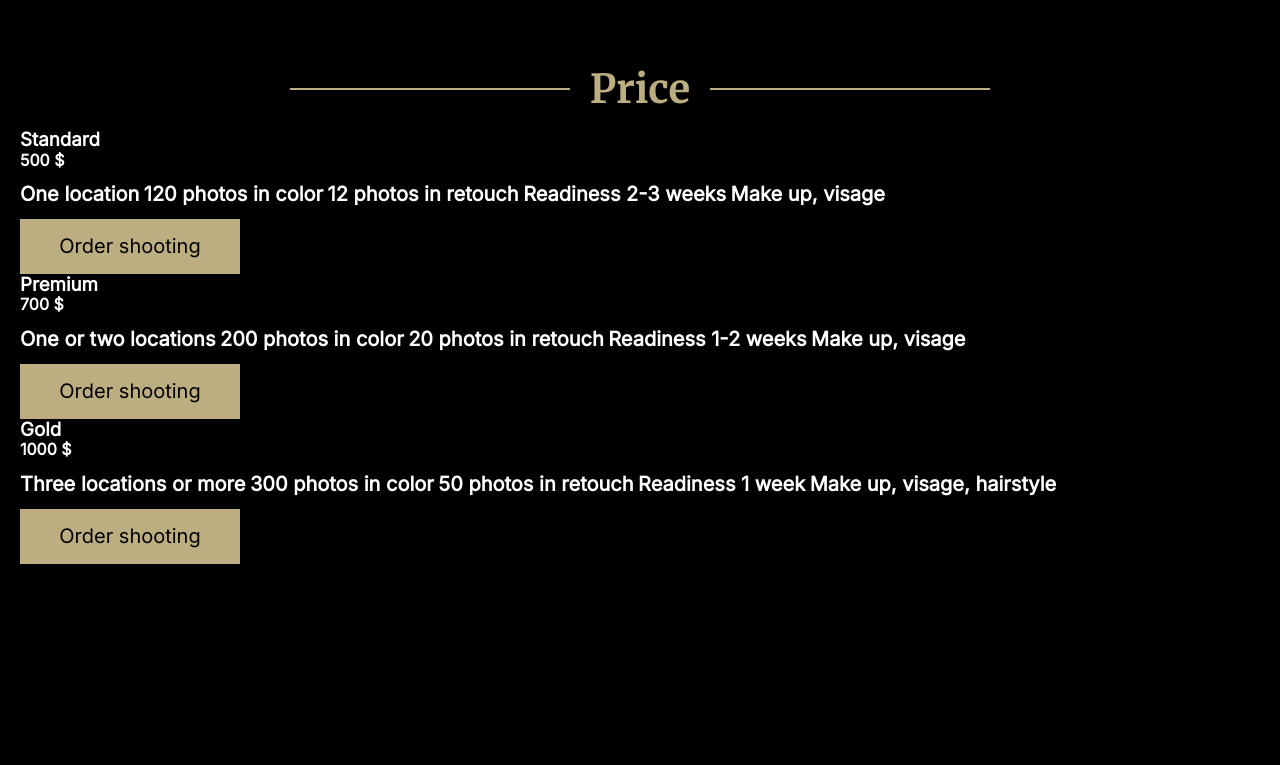
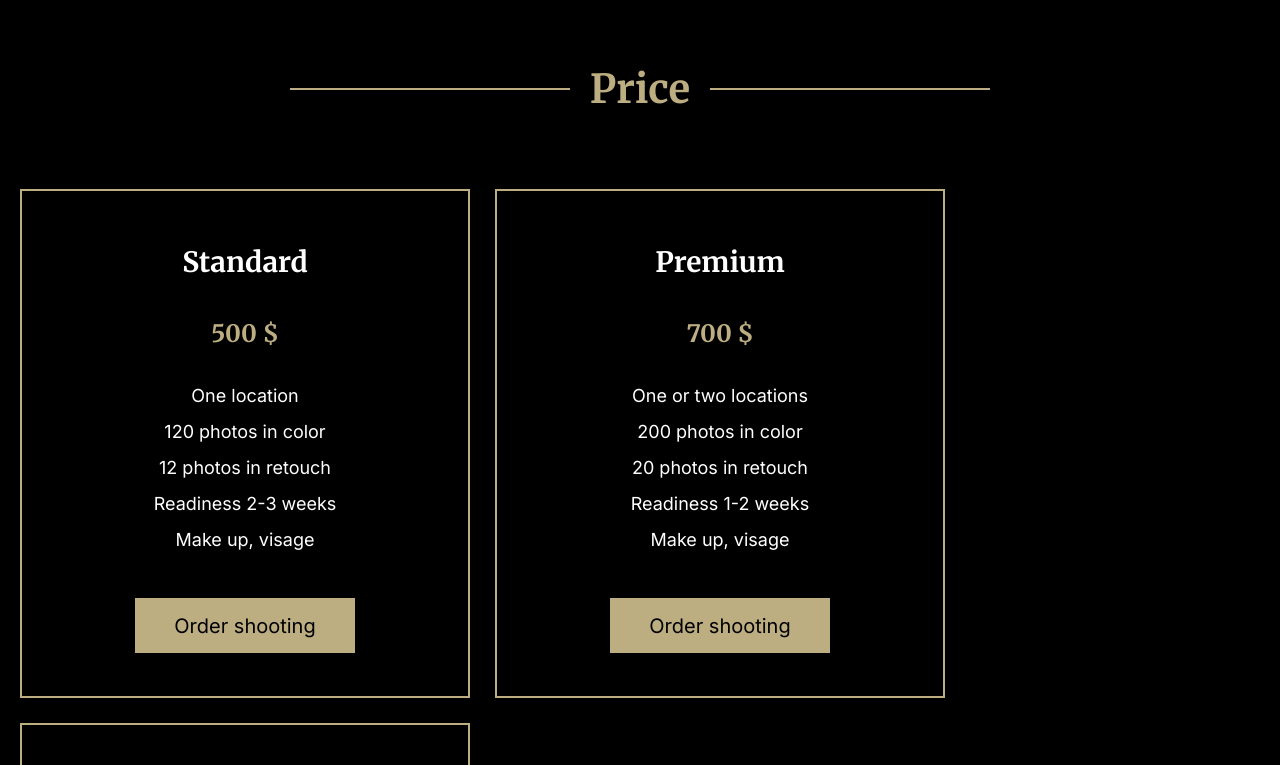
Before and after one commit to artpotlov/rss-preschool-course-projects, a plain HTML site: page portfolio/index.html in a window 1280 px wide. Shown: the part 4000-4765 px from the top of the page. Before the commit the page ends 4564 px from the top, so only its background shows below. Drawn offline with Linux system fonts and the light colour scheme.

Commit message:
feat: add styles for price section

```diff
--- a/portfolio/styles/style.css
+++ b/portfolio/styles/style.css
@@ -5,7 +5,8 @@
     --font-size-h1: 60px;
     --font-size-h2: 40px;
     --font-size-h3: 28px;
-    --font-size-h4: 20px;
+    --font-size-h4: 24px;
+    --font-size-h5: 20px;
     --font-size-nav: 20px;
     --font-size-p: 20px;
     --font-size-card: 18px;
@@ -18,7 +19,7 @@ html {
     box-sizing: inherit;
 }
 
-h1, h2 {
+h1, h2, h3, h4 {
     font-family: 'Merriweather', serif;
     font-weight: 700;
 }
@@ -249,7 +250,7 @@ a:hover, a:focus, a:active {
 
 .skills__title {
     text-align: center;
-    font-size: var(--font-size-h4);
+    font-size: var(--font-size-h5);
     line-height: 2;
     font-weight: bold;
     padding-top: 100px;
@@ -339,3 +340,50 @@ a:hover, a:focus, a:active {
 }
 
 /* Video styles end */
+
+/* Price styles start */
+
+.price__cards {
+    padding-top: 60px;
+    display: flex;
+    flex-wrap: wrap;
+    gap: 25px;
+}
+
+.price__card {
+    border: 2px solid var(--color-gold);
+    width: 450px;
+    padding: 43px;
+    display: flex;
+    flex-direction: column;
+    align-items: center;
+}
+
+.price__title {
+    font-size: var(--font-size-h3);
+    line-height: 2;
+    text-align: center;
+}
+
+.price__cost {
+    font-size: var(--font-size-h4);
+    line-height: 2;
+    text-align: center;
+    padding-top: 20px;
+    color: var(--color-gold);
+}
+
+.price__description {
+    padding: 20px 0 40px 0;
+}
+
+.price__descript {
+    display: block;
+    font-size: var(--font-size-card);
+    line-height: 2;
+    font-weight: 400;
+    text-align: center;
+}
+
+
+/* Price styles end */
```
